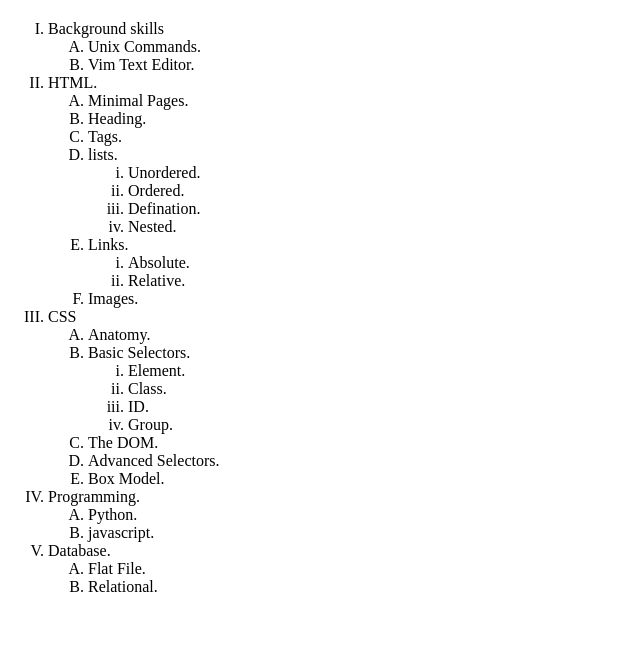
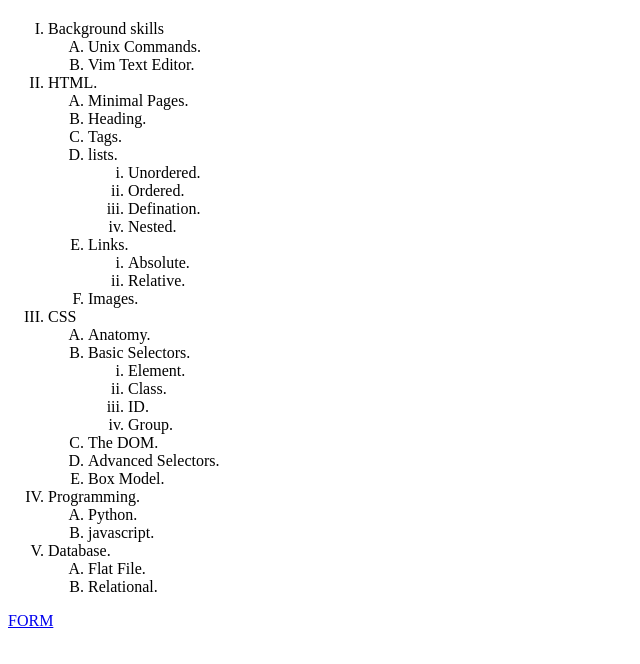
Before and after one commit to Hutishseju/elective-task-IT282.01-, a plain HTML site: page list.html in a window 1280 px wide. Shown: the part 60-724 px from the top of the page, without its empty margins (0-640 px from the left). Drawn offline with Linux system fonts and the light colour scheme.

Commit message:
Update list.html

```diff
--- a/list.html
+++ b/list.html
@@ -57,6 +57,7 @@
             <li>Relational.</li>
         </ol>
     </ol>
+    <a href="./new.html">FORM</a>
 </body>
 
 </html>
```
